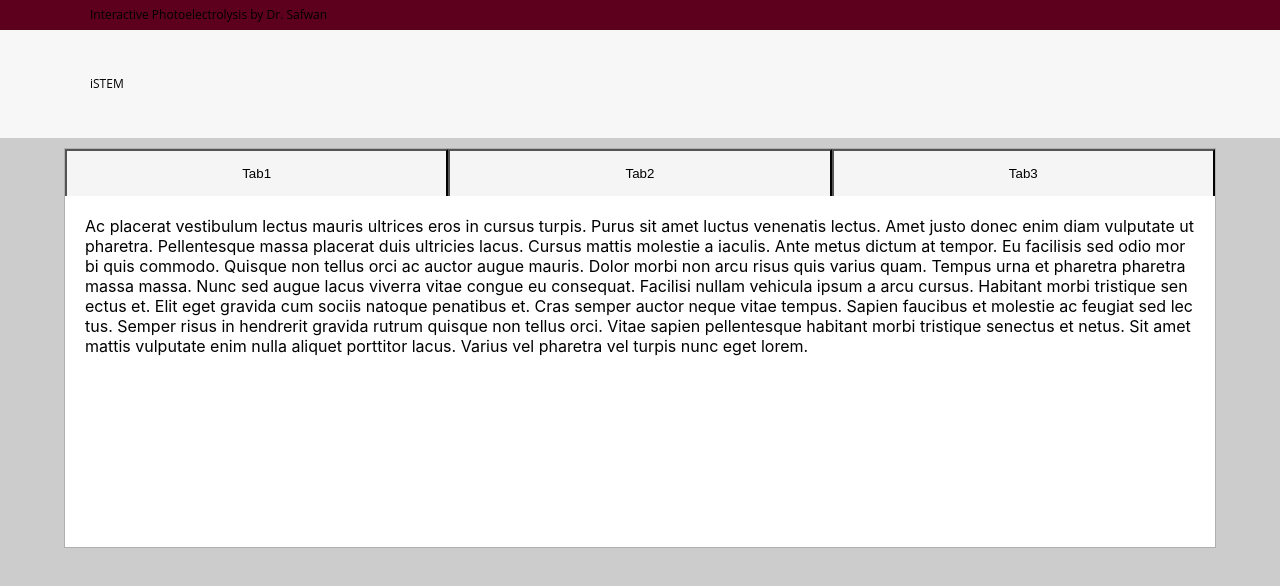
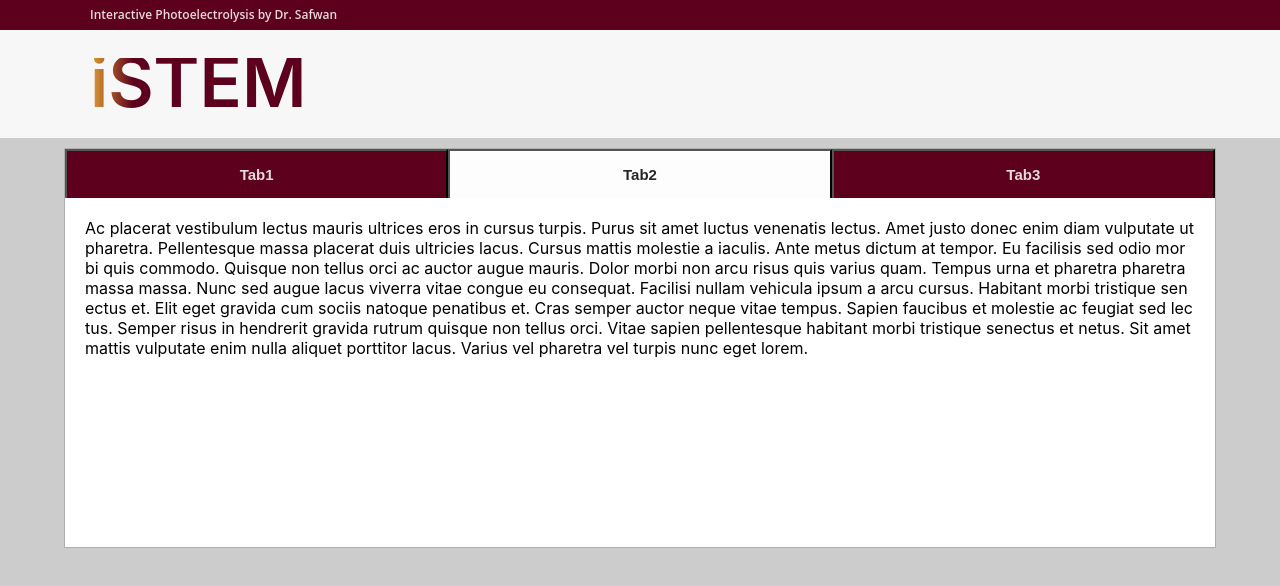
Before and after one commit to 7errie/STEM-Photoelectro, a React (Create React App) app: page / in a window 1280 px wide. Shown: the top 586 px of the page. Built offline with nearby package versions, Linux system fonts and the light colour scheme.

Commit message:
Styled tabs and banner

```diff
--- a/src/components/Tabs.js
+++ b/src/components/Tabs.js
@@ -1,6 +1,6 @@
 import React, { useState } from "react";
 import {
-  TabsContainer, TabsRow, Button, Content, TabContent, SimulationButton
+  TabsContainer, TabsRow, Button, Content, TabContent, SimulationTab, SimulationButton
 } from "../styles/TabsStyled";
 import { tabObjDefault, tabObjOne, tabObjTwo, tabObjThree } from "../Data";
 
@@ -19,7 +19,7 @@ const TabsComponent = () => {
           ))}
         </TabsRow>
         <Content>
-          <TabContent active={active}>{active === null ? tabObjOne.content : active === 0 ? tabObjOne.content : active === 1 ? tabObjTwo.content : active === 2 ? <SimulationButton onClick={() => window.open(tabObjThree.buttonLink, "_blank")}>{tabObjThree.buttonLabel}</SimulationButton> : tabObjDefault.content}</TabContent>
+          <TabContent active={active}>{active === null ? tabObjOne.content : active === 0 ? tabObjOne.content : active === 1 ? tabObjTwo.content : active === 2 ? <SimulationTab><SimulationButton onClick={() => window.open(tabObjThree.buttonLink, "_blank")}>{tabObjThree.buttonLabel}</SimulationButton></SimulationTab> : tabObjDefault.content}</TabContent>
         </Content>
     </TabsContainer>
   );
--- a/src/styles/BannerStyled.js
+++ b/src/styles/BannerStyled.js
@@ -8,7 +8,7 @@ export const BannerDiv = styled.nav`
   justify-content: center;
   align-items: center;
   font-size: 12px;
-  line-height: 1em;
+  line-height: 4em;
   position: sticky;
   top: 0;
   z-index: 11;
@@ -21,18 +21,20 @@ export const BannerDiv = styled.nav`
 export const BannerContainer = styled.div`
   display: flex;
   justify-content: space-between;
-  height: 30px;
+  height: 70px;
   z-index: 1;
   width: 100%;
   padding-top: .75em;
   max-width: 1100px;
 `;
 
-export const BannerText = styled.div`
-  display: block;
-  font-family: Open Sans,Arial,sans-serif;
-  font-weight: 500;
-  padding-bottom: .75em;
+export const BannerText = styled.h1`
+  font-size: 70px;
+  font-weight: 600;
+  background-image: linear-gradient(to left, #5c001e 80%, #e3a133);
+  color: transparent;
+  background-clip: text;
+  -webkit-background-clip: text;
 `;
 
 export const MobileIcon = styled.div`
--- a/src/styles/TabsStyled.js
+++ b/src/styles/TabsStyled.js
@@ -51,9 +51,12 @@ export const Button = styled.button`
   padding: 15px;
   text-align: center;
   width: 50%;
-  background: ${(p) => (p.active === 0 ? rgba("gray", 0.075) : rgba("white", 0.25))};
+  background: ${(p) => (p.active === true ? rgba("white", 0.85) : rgba("#5c001e", 1))};
+  color: ${(p) => (p.active === true ? rgba("black", 0.85) : rgba("white", 0.85))};
+  font-weight: 600;
+  font-size: 15px;
   cursor: pointer;
-  border-bottom: ${(p) => (p.active === 0 ? rgba("black", 0.25) : "transparent")};
+  border-bottom: ${(p) => (p.active === 0 ? rgba("black", 0.75) : "transparent")};
   box-sizing: content-box;
   position: relative;
   outline: none;
@@ -71,11 +74,15 @@ export const TabContent = styled.div`
   display: ${(p) => (p.active ? "block" : "null")};
 `;
 
+export const SimulationTab = styled.div`
+  display: flex;
+  justify-content: center;
+  position: sticky;
+  margin: 20px 0px;
+`;
+
 export const SimulationButton = styled.button`
-  display: block;
-  justify-content: center;
-  background-color: ${rgba("black", 0.75)};
-  margin: 50px 450px;
+  background-color: ${rgba("black", 0.25)};
   padding: 14px 28px;
   font-size: 16px;
   cursor: pointer;
--- a/src/styles/TopHeaderStyled.js
+++ b/src/styles/TopHeaderStyled.js
@@ -1,4 +1,5 @@
 import styled from "styled-components";
+import { rgba } from "polished";
 
 export const HeaderDiv = styled.nav`
   background: #5c001e;
@@ -29,8 +30,9 @@ export const HeaderContainer = styled.div`
 
 export const CInfo = styled.div`
   display: block;
+  color: ${rgba("white", 0.85)};
   font-family: Open Sans,Arial,sans-serif;
-  font-weight: 500;
+  font-weight: 600;
   padding-bottom: .75em;
 `;
 
```
Also changed, not shown: src/pages/simulation/1.html (indentation only).
